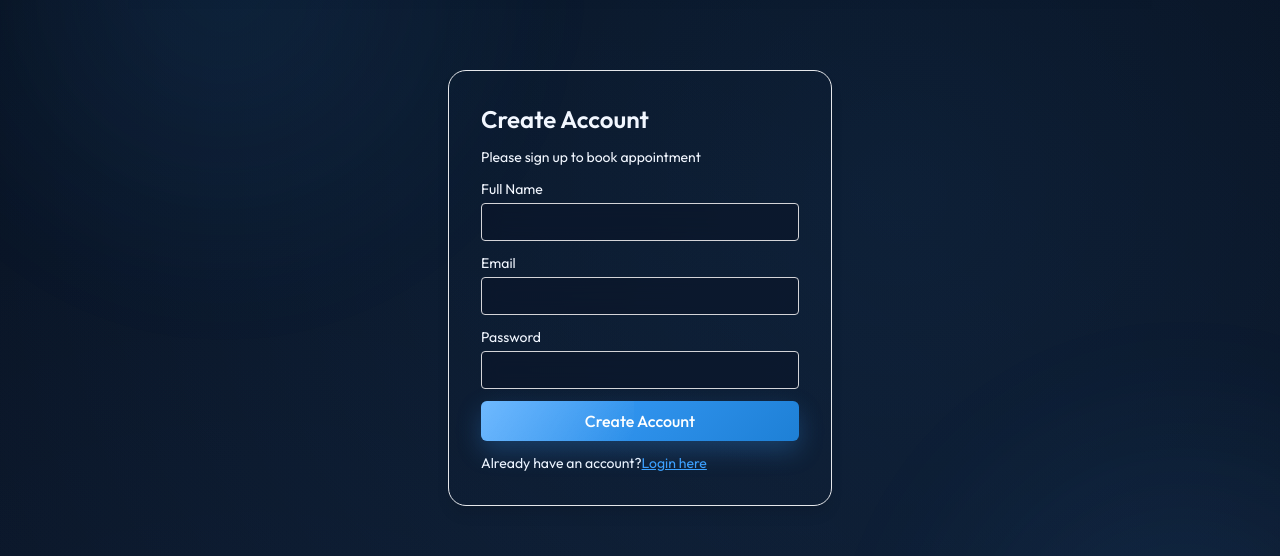
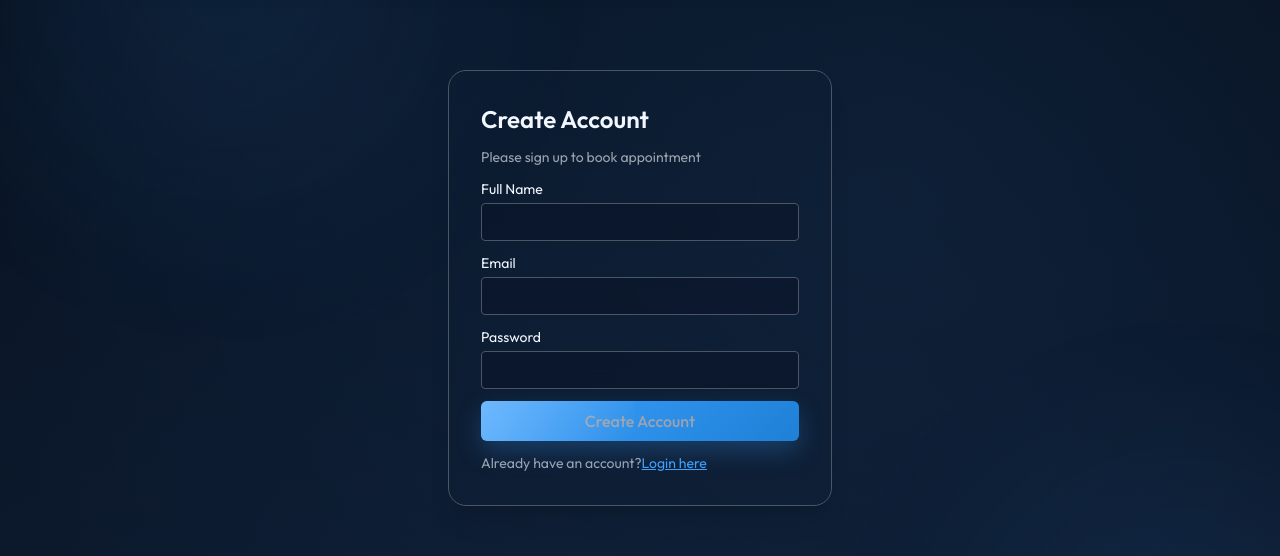
Before and after one commit to Suyash1505/Doctors-Appointment, a React (Vite) app in the folder Frontend/: page /login in a window 1280 px wide. Shown: the part 201-757 px from the top of the page. Built offline with nearby package versions, Linux system fonts and the light colour scheme.

Commit message:
created login page

```diff
--- a/Frontend/src/Pages/Login.jsx
+++ b/Frontend/src/Pages/Login.jsx
@@ -14,16 +14,20 @@ const Login = () => {
 
   return (
     <form className='min-h-[80vh] flex items-center'>
-      <div className='flex flex-col gap-3 m-auto items-start p-8 min-w-[340px] sm:min-w-96 border rounded-xl text-zinc-600 text-sm shadow-lg'>
+      <div className='flex flex-col gap-3 m-auto items-start p-8 min-w-[340px] sm:min-w-96 border rounded-xl border-gray-600 text-sm shadow-xl'>
         <p className='text-2xl font-semibold'>{state === 'Sign Up' ? "Create Account" : "Login"}</p>
-        <p>Please {state === 'Sign Up' ? "sign up" : "login"} to book appointment</p>
+
+        <p className='text-gray-400'>
+          Please {state === 'Sign Up' ? "sign up" : "login"} to book appointment
+        </p>
 
         {/* -------------- INPUT FIELDS - FULL NAME ---------------- */}
         {
           state === 'Sign Up' && <div className='w-full'>
             <p>Full Name</p>
+
             <input
-              className='border border-zinc-300 rounded w-full p-2 mt-1'
+              className='border border-gray-600 rounded w-full p-2 mt-1'
               type="text"
               onChange={(e) => setName(e.target.name)}
               value={name}
@@ -35,8 +39,9 @@ const Login = () => {
         {/* -------------- INPUT FIELDS - EMAIL ---------------- */}
         <div className='w-full'>
           <p>Email</p>
+
           <input
-            className='border border-zinc-300 rounded w-full p-2 mt-1'
+            className='border border-gray-600 rounded w-full p-2 mt-1'
             type="email"
             onChange={(e) => setEmail(e.target.name)}
             value={email}
@@ -48,7 +53,7 @@ const Login = () => {
         <div className='w-full'>
           <p>Password</p>
           <input
-            className='border border-zinc-300 rounded w-full p-2 mt-1'
+            className='border border-gray-600 rounded w-full p-2 mt-1'
             type="password"
             onChange={(e) => setPassword(e.target.name)}
             value={password}
@@ -57,14 +62,15 @@ const Login = () => {
         </div>
 
         <button
-          className='bg-primary text-white w-full py-2 text-base rounded-md'
+          className='bg-primary text-gray-400 w-full py-2 text-base rounded-md'
         >
           {state === 'Sign Up' ? "Create Account": "Login"}
         </button>
 
         {
           state === 'Sign Up'
-          ? <p>Already have an account?
+          ? <p className='text-gray-400'>
+              Already have an account?
               <span
               onClick={() => setState('Login')}
               className='text-primary cursor-pointer underline'
@@ -74,7 +80,7 @@ const Login = () => {
 
             </p>
 
-          : <p>Create a new account?
+          : <p className='text-gray-400'>Create a new account?
               <span
                 onClick={() => setState('Sign Up')}
                 className='text-primary cursor-pointer underline'
```
